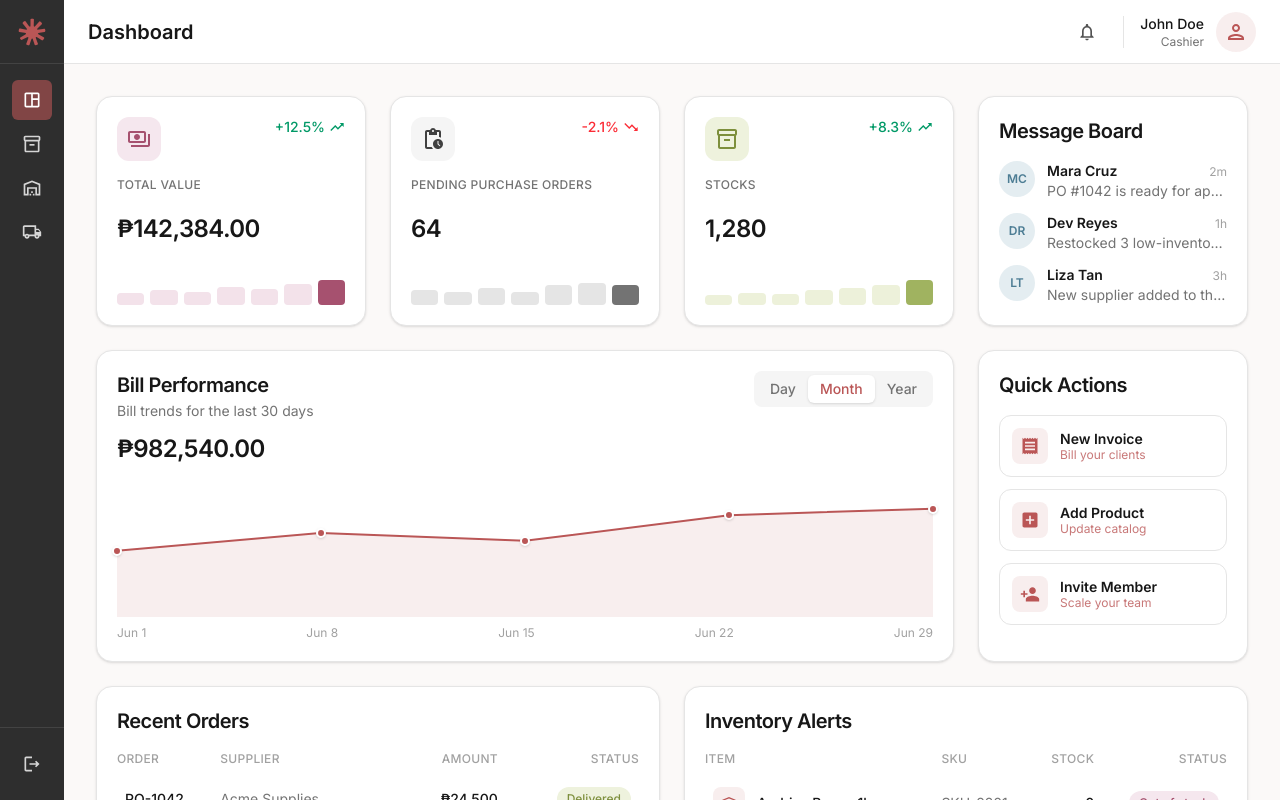
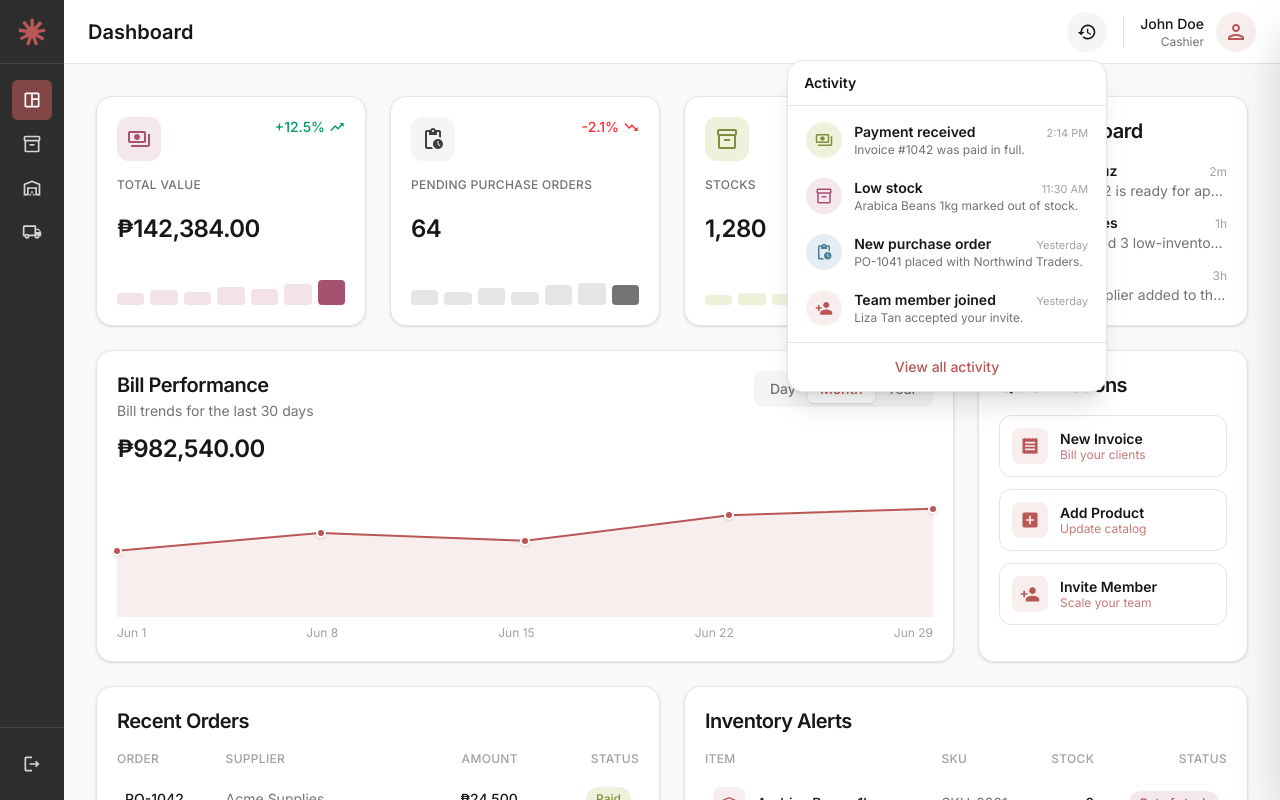
Before and after one commit to DanDeeHub/talli, a Next.js app: page / in a window 1280 px wide. Both pictures are taken after a click on the button 1087 px from the left and 31 px from the top of the page. Built offline with nearby package versions, Linux system fonts and the light colour scheme.

Commit message:
feat(header): add activity feed with history drawer

```diff
--- /dev/null
+++ b/app/Activity.tsx
@@ -0,0 +1,195 @@
+"use client";
+
+import { useEffect, useRef, useState } from "react";
+import {
+  HistoryIcon,
+  InventoryIcon,
+  PaymentsIcon,
+  PendingActionsIcon,
+  PersonAddIcon,
+  CloseIcon,
+} from "./icons";
+
+type IconType = React.ComponentType<{ className?: string }>;
+
+type Activity = {
+  id: number;
+  Icon: IconType;
+  tone: string;
+  title: string;
+  text: string;
+  time: string;
+};
+
+const log: Activity[] = [
+  {
+    id: 1,
+    Icon: PaymentsIcon,
+    tone: "bg-[#eef2dd] text-[#7d8f3c]",
+    title: "Payment received",
+    text: "Invoice #1042 was paid in full.",
+    time: "2:14 PM",
+  },
+  {
+    id: 2,
+    Icon: InventoryIcon,
+    tone: "bg-[#f5e7ee] text-[#a6516f]",
+    title: "Low stock",
+    text: "Arabica Beans 1kg marked out of stock.",
+    time: "11:30 AM",
+  },
+  {
+    id: 3,
+    Icon: PendingActionsIcon,
+    tone: "bg-[#e4edf1] text-[#4d7d94]",
+    title: "New purchase order",
+    text: "PO-1041 placed with Northwind Traders.",
+    time: "Yesterday",
+  },
+  {
+    id: 4,
+    Icon: PersonAddIcon,
+    tone: "bg-primary/10 text-primary",
+    title: "Team member joined",
+    text: "Liza Tan accepted your invite.",
+    time: "Yesterday",
+  },
+  {
+    id: 5,
+    Icon: InventoryIcon,
+    tone: "bg-[#fdf3e7] text-[#b07d3a]",
+    title: "Restock complete",
+    text: "Oat Milk 1L restocked (14 units).",
+    time: "2 days ago",
+  },
+];
+
+export default function Activity() {
+  const [open, setOpen] = useState(false);
+  const [drawerOpen, setDrawerOpen] = useState(false);
+  const ref = useRef<HTMLDivElement>(null);
+
+  useEffect(() => {
+    if (!open) return;
+    const onPointerDown = (e: PointerEvent) => {
+      if (ref.current && !ref.current.contains(e.target as Node)) {
+        setOpen(false);
+      }
+    };
+    document.addEventListener("pointerdown", onPointerDown);
+    return () => document.removeEventListener("pointerdown", onPointerDown);
+  }, [open]);
+
+  useEffect(() => {
+    const onKey = (e: KeyboardEvent) => {
+      if (e.key !== "Escape") return;
+      setDrawerOpen(false);
+      setOpen(false);
+    };
+    document.addEventListener("keydown", onKey);
+    return () => document.removeEventListener("keydown", onKey);
+  }, []);
+
+  const renderRow = (a: Activity) => (
+    <button
+      key={a.id}
+      type="button"
+      className="flex w-full cursor-pointer items-start gap-3 rounded-xl px-3 py-2.5 text-left transition-colors hover:bg-neutral-50"
+    >
+      <span
+        className={`flex h-9 w-9 shrink-0 items-center justify-center rounded-full ${a.tone}`}
+      >
+        <a.Icon className="h-[18px] w-[18px]" />
+      </span>
+      <div className="min-w-0 flex-1">
+        <div className="flex items-baseline justify-between gap-2">
+          <span className="truncate text-sm font-semibold text-neutral-900">
+            {a.title}
+          </span>
+          <span className="shrink-0 text-[11px] text-neutral-400">
+            {a.time}
+          </span>
+        </div>
+        <p className="truncate text-xs text-neutral-500">{a.text}</p>
+      </div>
+    </button>
+  );
+
+  return (
+    <div ref={ref} className="relative">
+      <button
+        onClick={() => setOpen((v) => !v)}
+        title="Activity"
+        aria-label="Activity"
+        aria-expanded={open}
+        className={`flex h-10 w-10 cursor-pointer items-center justify-center rounded-full transition-colors ${
+          open ? "bg-neutral-100 text-neutral-900" : "text-neutral-600 hover:bg-neutral-100"
+        }`}
+      >
+        <HistoryIcon className="h-5 w-5" />
+      </button>
+
+      {/* Dropdown */}
+      {open && (
+        <div className="fixed inset-x-3 top-[4.5rem] z-50 overflow-hidden rounded-2xl border border-neutral-200 bg-white shadow-xl ring-1 ring-black/[0.02] sm:absolute sm:inset-x-auto sm:right-0 sm:top-auto sm:mt-2 sm:w-80 sm:origin-top-right">
+          <div className="border-b border-neutral-200 px-4 py-3">
+            <h3 className="text-sm font-semibold text-neutral-900">Activity</h3>
+          </div>
+
+          <div className="max-h-80 overflow-y-auto p-1.5">
+            {log.slice(0, 4).map(renderRow)}
+          </div>
+
+          <div className="border-t border-neutral-200 p-1.5">
+            <button
+              onClick={() => {
+                setOpen(false);
+                setDrawerOpen(true);
+              }}
+              className="block w-full cursor-pointer rounded-xl py-2 text-center text-sm font-medium text-primary transition-colors hover:bg-primary/5"
+            >
+              View all activity
+            </button>
+          </div>
+        </div>
+      )}
+
+      {/* Drawer */}
+      <div
+        className={`fixed inset-0 z-[60] ${drawerOpen ? "" : "pointer-events-none"}`}
+        aria-hidden={!drawerOpen}
+      >
+        <div
+          onClick={() => setDrawerOpen(false)}
+          className={`absolute inset-0 bg-black/40 transition-opacity duration-300 ${
+            drawerOpen ? "opacity-100" : "opacity-0"
+          }`}
+        />
+        <div
+          role="dialog"
+          aria-label="Activity"
+          className={`absolute right-0 top-0 flex h-full w-full max-w-md flex-col bg-white shadow-2xl transition-transform duration-300 ease-out ${
+            drawerOpen ? "translate-x-0" : "translate-x-full"
+          }`}
+        >
+          <div className="flex h-16 items-center justify-between border-b border-neutral-200 px-5">
+            <h2 className="text-lg font-semibold text-neutral-900">
+              Activity History
+            </h2>
+            <button
+              onClick={() => setDrawerOpen(false)}
+              aria-label="Close"
+              className="flex h-9 w-9 cursor-pointer items-center justify-center rounded-full text-neutral-500 transition-colors hover:bg-neutral-100 hover:text-neutral-900"
+            >
+              <CloseIcon className="h-5 w-5" />
+            </button>
+          </div>
+
+          <div className="flex-1 overflow-y-auto p-2">
+            {log.map(renderRow)}
+          </div>
+        </div>
+      </div>
+    </div>
+  );
+}
--- a/app/Header.tsx
+++ b/app/Header.tsx
@@ -1,5 +1,6 @@
 import Image from "next/image";
-import { NotificationsIcon, PersonIcon } from "./icons";
+import { PersonIcon } from "./icons";
+import Activity from "./Activity";
 
 export default function Header({
   title,
@@ -30,13 +31,7 @@ export default function Header({
       </div>
 
       <div className="flex items-center gap-4">
-        <button
-          title="Notifications"
-          aria-label="Notifications"
-          className="flex h-10 w-10 cursor-pointer items-center justify-center rounded-full text-neutral-600 transition-colors hover:bg-neutral-100"
-        >
-          <NotificationsIcon className="h-5 w-5" />
-        </button>
+        <Activity />
 
         <div className="h-8 w-px bg-neutral-200" />
 
--- a/app/RecentOrders.tsx
+++ b/app/RecentOrders.tsx
@@ -1,4 +1,4 @@
-type Status = "Delivered" | "Processing" | "Pending";
+type Status = "Paid" | "Pending";
 
 type Order = {
   id: string;
@@ -8,16 +8,15 @@ type Order = {
 };
 
 const statusStyles: Record<Status, string> = {
-  Delivered: "bg-[#eef2dd] text-[#7d8f3c]",
-  Processing: "bg-[#e4edf1] text-[#4d7d94]",
+  Paid: "bg-[#eef2dd] text-[#7d8f3c]",
   Pending: "bg-[#f5e7ee] text-[#a6516f]",
 };
 
 const orders: Order[] = [
-  { id: "PO-1042", supplier: "Acme Supplies", amount: "₱24,500", status: "Delivered" },
-  { id: "PO-1041", supplier: "Northwind Traders", amount: "₱12,180", status: "Processing" },
+  { id: "PO-1042", supplier: "Acme Supplies", amount: "₱24,500", status: "Paid" },
+  { id: "PO-1041", supplier: "Northwind Traders", amount: "₱12,180", status: "Pending" },
   { id: "PO-1040", supplier: "Globex Corp", amount: "₱8,940", status: "Pending" },
-  { id: "PO-1039", supplier: "Umbrella Foods", amount: "₱31,720", status: "Delivered" },
+  { id: "PO-1039", supplier: "Umbrella Foods", amount: "₱31,720", status: "Paid" },
 ];
 
 export default function RecentOrders() {
--- a/app/icons.tsx
+++ b/app/icons.tsx
@@ -140,6 +140,14 @@ export function PersonAddIcon(props: IconProps) {
   );
 }
 
+export function HistoryIcon(props: IconProps) {
+  return (
+    <Svg {...props}>
+      <path d="M13 3a9 9 0 0 0-9 9H1l3.89 3.89.07.14L9 12H6a7 7 0 1 1 2.05 4.95l-1.42 1.42A9 9 0 1 0 13 3m-1 5v5l4.28 2.54.72-1.21-3.5-2.08V8z" />
+    </Svg>
+  );
+}
+
 export function RocketIcon(props: IconProps) {
   return (
     <Svg {...props}>
```
